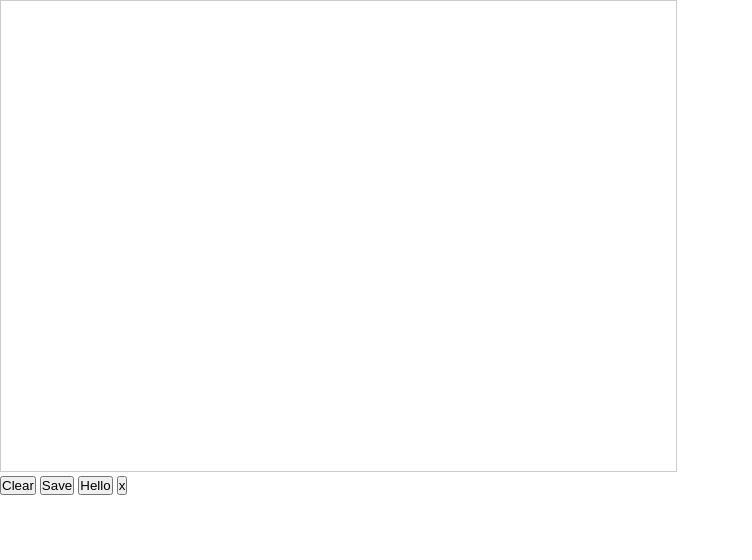
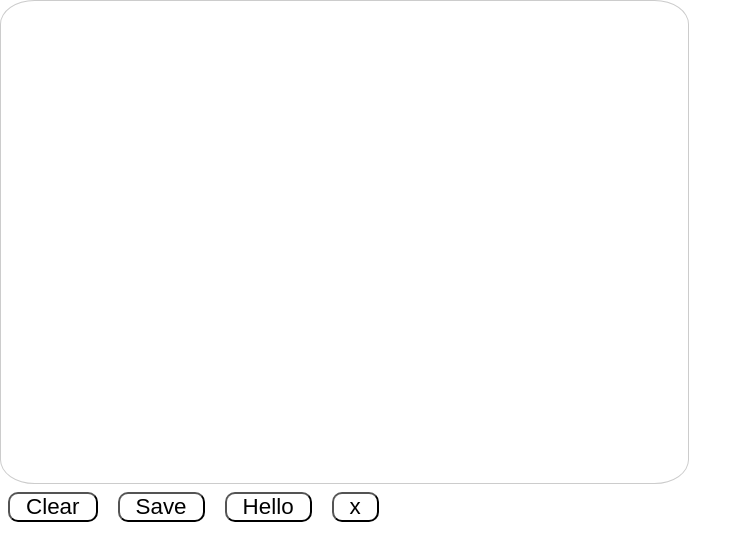
Before and after one commit to connoro7/Tabloid, a browser extension: page index.html in a window 1280 px wide. Shown: the whole page, without its empty margins (0-752 px from the left). Drawn offline with Linux system fonts and the light colour scheme.

Commit message:
Minor style changes

```diff
--- a/style.css
+++ b/style.css
@@ -2,16 +2,42 @@
   box-sizing: border-box;
   margin: 0;
   padding: 0;
+  border-radius: 5%;
+  background-color: transparent;
+}
+html {
+  background-color: transparent;
+}
+
+body {
+  border-radius: 5%;
+  background-color: transparent;
 }
 
 #note {
-  overflow-y: scroll;
+  overflow-y: auto;
   border: 1px solid #ccc;
-  padding: 10px;
+  padding: 1rem;
+  border-radius: 5%;
+  background-color: transparent;
+}
+
+div {
+  margin: 0;
+  padding: 0;
 }
 
 textarea {
   resize: none;
   margin: 0;
   padding: 0;
+  border-radius: 5%;
+  background-color: transparent;
 }
+
+button {
+  border-radius: 10px;
+  margin: 0.25rem 0.5rem;
+  padding: 0 1rem;
+  font-size: 1.4rem;
+}
```
